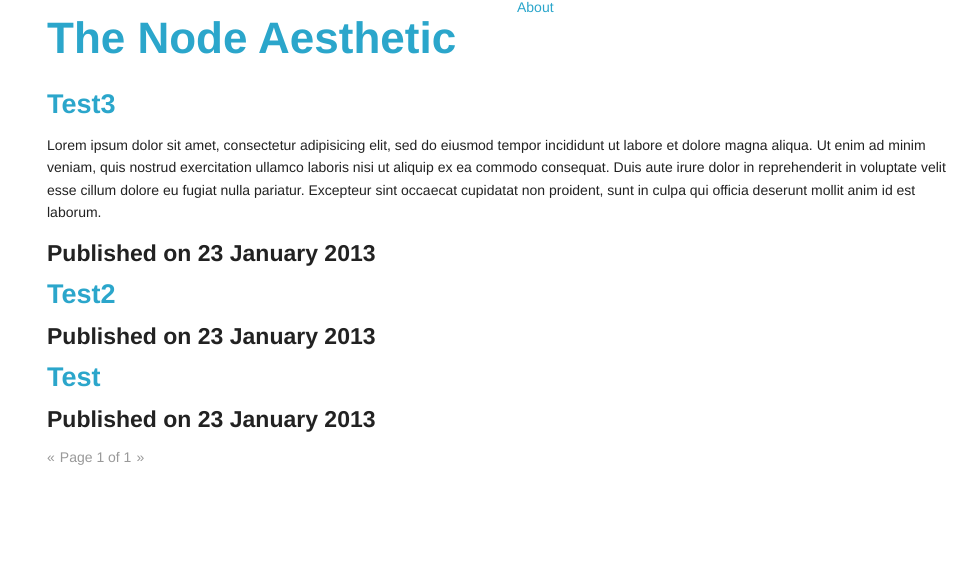
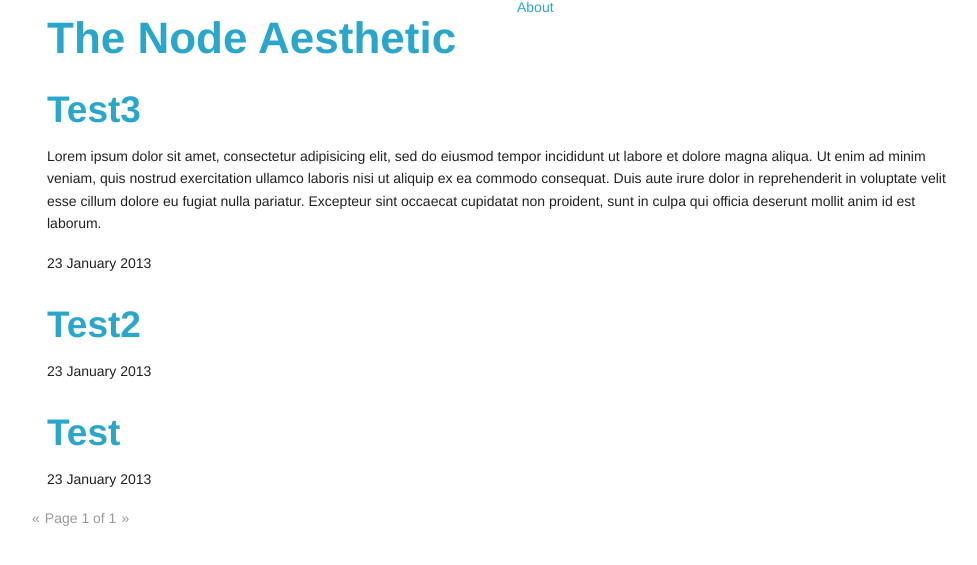
Before and after one commit to mattmcmanus/the.nodeaesthetic.com, a Jekyll site: the page built from index.html, in a window 1280 px wide. Shown: the top 565 px of the page, without its empty margins (138-1115 px from the left). Built offline with Jekyll 4.4.1, drawn with Linux system fonts in a browser that asks for light colours; Markdown is read by kramdown in place of the engine named in the settings; the list of posts is cut into pages by our own code.

Commit message:
LESS TEMPLATES

```diff
--- a/_includes/post.html
+++ b/_includes/post.html
@@ -1,23 +1,34 @@
-  {% if page.is_index %}{% assign content = post.content %}{% endif %}
-    <div class="span11 content">
-		<div class="page-header">
-		 {% if post.title %}<h3 class="title">{% if page.is_index %}<a href="{{ site.baseurl }}{{ post.url }}">{{ post.title }}</a>{% else %}{{ post.title}}{% endif %}</h3>{% endif %}
-		</div>
-		<div class="post_content">
+{% if page.is_index %}{% assign content = post.content %}{% endif %}
+
+<article class="twelve columns">
+	<header>
+		<h2>
 			{% if page.is_index %}
-				{% if post.summary %}{{ post.summary }}
-				{% else %}
-				{{ content }}
-				{% endif %}
+				<a href="{{ site.baseurl }}{{ post.url }}">{{ post.title }}</a>
 			{% else %}
-			{{ content }}
+				{{ page.title}}
 			{% endif %}
-		</div>
-    </div><!--content-->
+		</h2>
+		{% if page.subtitle %}
+			<h3 class="subtitle">{{ page.subtitle }}</h3>
+		{% endif %}
+	</header>
 
-	<div class="span5 sidebar">
-		<h4>Published on {{ post.date | date:'%d %B %Y' }}</h4>
-		{% for category in post.categories %}
-		<h6>{{ category }}</h6>
+  <div class="content">
+    {{ content }}
+  </div>
+
+  <footer>
+  	{% if post %}
+  		{% assign date = post.date %}
+  		{% assign categories = post.categories %}
+  	{% else %}
+  		{% assign date = page.date %}
+  		{% assign categories = page.categories %}
+  	{% endif %}
+  	<p>{{ date | date:'%d %B %Y' }}</p>
+		{% for category in categories %}
+		<p>{{ category }}</p>
 		{% endfor %}
-	</div>
+  </footer>
+</article>
--- a/index.html
+++ b/index.html
@@ -2,10 +2,10 @@
 layout: default
 is_index: true
 ---
-<div id="list" class="twelve columns">
 {% for post in paginator.posts %}
   {% include post.html %}
 {% endfor %}
+
 <ul class="pagination pagination-centered">
 	{% if paginator.previous_page and paginator.previous_page != 1 %}
     <li class="arrow"><a href="/page{{paginator.previous_page}}">&laquo;</a></li>
@@ -21,4 +21,3 @@ is_index: true
     <li class="arrow unavailable">&raquo;</li>
   {% endif %}
 </ul>
-</div> <!-- /#list -->
```
Also changed, not shown: _layouts/post.html (+1 -7 lines). Lines whose indentation alone changed are shown as unchanged.
